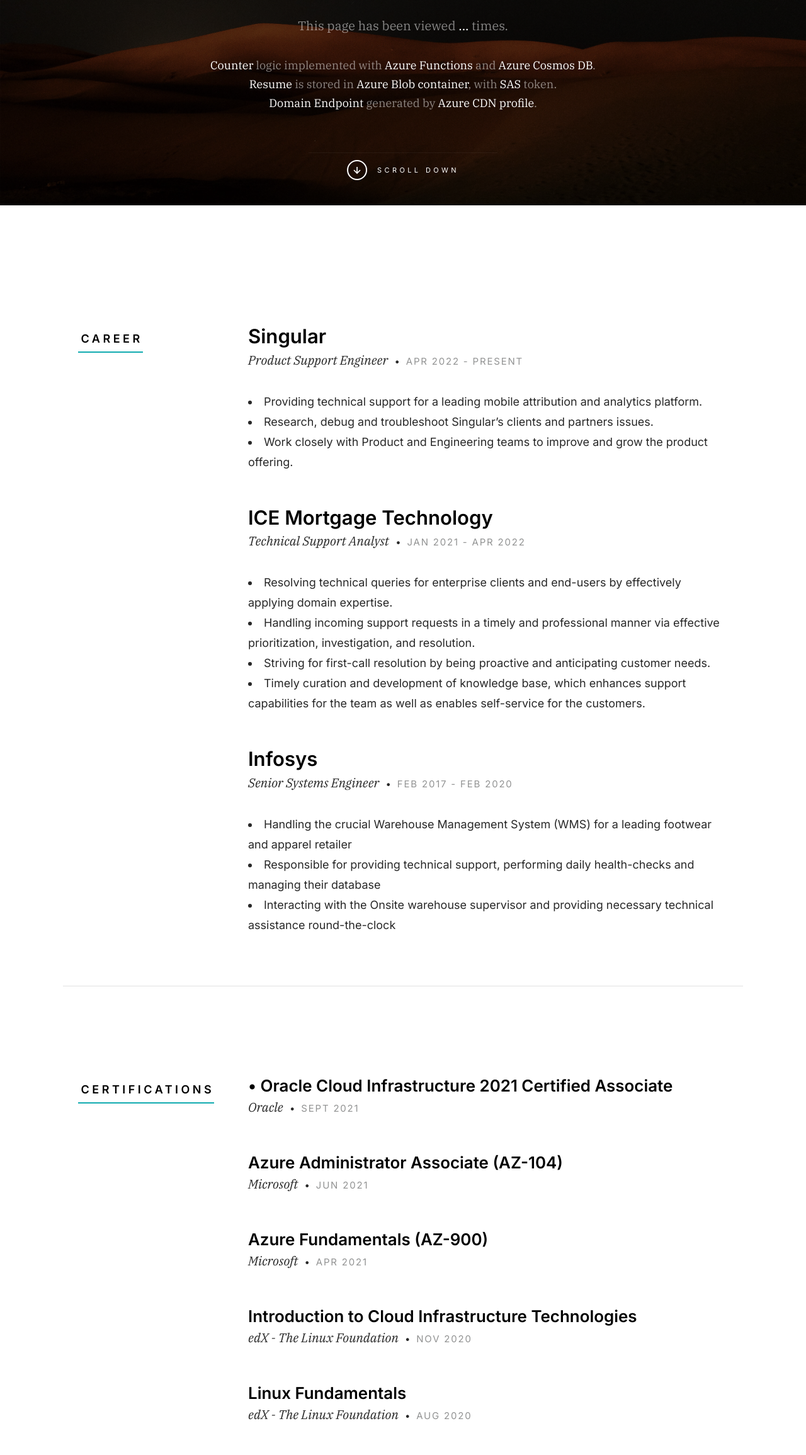
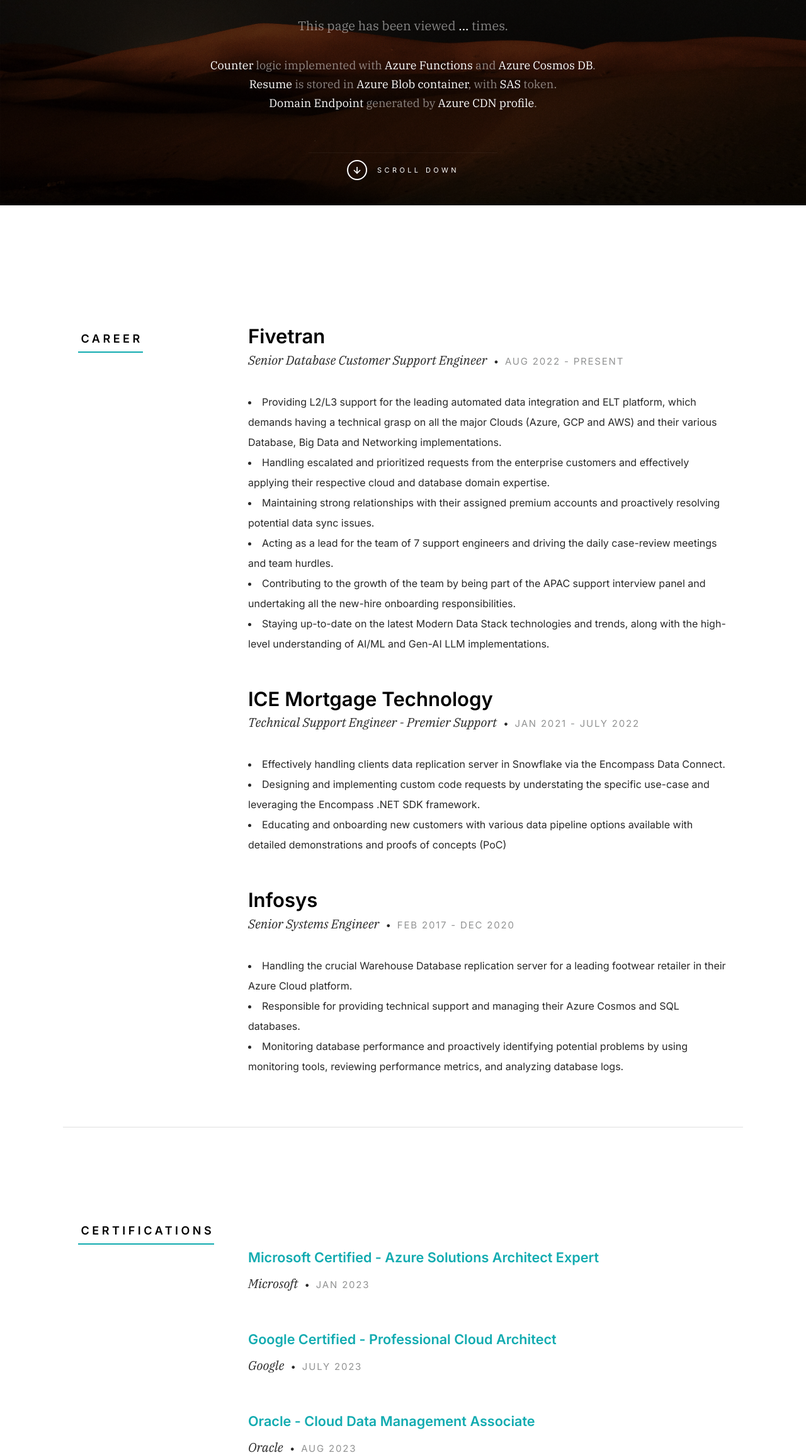
Before and after one commit to Gayaz-Ahmed/azure-resume, a plain HTML site: page frontend/index.html in a window 1280 px wide. Shown: the part 490-2800 px from the top of the page at 63% size. Drawn offline with Linux system fonts and the light colour scheme; no server answers.

Commit message:
updated index.html

```diff
--- a/frontend/index.html
+++ b/frontend/index.html
@@ -33,13 +33,11 @@
 
 <body id="top" class="ss-preload">
 
-
     <!-- preloader
     ================================================== -->
     <div id="preloader">
         <div id="loader"></div>
     </div>
-
 
     <!-- header
     ================================================== -->
@@ -62,7 +60,6 @@
         </a>
     </header> <!-- end s-header -->
 
-
     <!-- hero
     =========================== -->
     <section id="hero" class="s-hero target-section">
@@ -71,29 +68,30 @@
 
         <div class="row s-hero__content">
             <div class="column">
-
                 <div class="s-hero__content-about">
 
-                    <h1>Hi.. I'm Gayaz</h1>
+                    <h1>Hi.. I'm Gayaz Ahmed</h1>
 
                     <h3>
-                    I'm Currently working as a <span>Product Support Engineer</span> at </br>
-                    <span><a href="https://www.singular.net" target="_blank" rel="noopener noreferrer">Singular</a></span> - a leading mobile attribution platform</br>
+                    I'm Currently working as a <span>Senior Database CSE</span> at </br>
+                    <span><a href="https://www.fivetran.com/" target="_blank" rel="noopener noreferrer">Fivetran</a></span> - a leading automated data integration and ELT platform</br>
                     </br>
-                    I'm a <span><a href="https://www.credly.com/badges/cfe279cc-bd68-42b3-a240-cffe5fa162d8" target="_blank" rel="noopener noreferrer">Microsoft Certified Azure Administrator</a></span> and I built this page as part of the
-                    <span><a href="https://acloudguru.com/blog/engineering/cloudguruchallenge-your-resume-in-azure" target="_blank" rel="noopener noreferrer"> A Cloud Guru - Azure Resume Challenge.</a></span>
+                    I'm a <span><a href="https://www.credly.com/badges/9f69fe17-b42d-4e86-98cf-0302ace9f43d" target="_blank" rel="noopener noreferrer">Multi Cloud Solutions Architect</a></span>
+                    with <span>7+ years</span> of experience with managing and supporting <span>scalable data-driven solutions</span>.
                 </br>
             </br>
 
                     <div class="s-hero__content-social">
-                        <a href="https://www.linkedin.com/in/gayaz-ahmed-mohammad/" target="_blank" rel="noopener noreferrer"><i class="fab fa-linkedin" aria-hidden="true"></i></a>
+                        <a href="https://www.linkedin.com/in/gayaz-ahmed-md/" target="_blank" rel="noopener noreferrer"><i class="fab fa-linkedin" aria-hidden="true"></i></a>
                         <a href="https://github.com/Gayaz-Ahmed/azure-resume" target="_blank" rel="noopener noreferrer"><i class="fab fa-github" aria-hidden="true"></i></a>
                     </div>
                 </br>
             </br>
                 <p>This page has been viewed <a id="counter">...</a> times.</p>
 
-            <!--<p class="mb-0 visitor">Page View: <span id="visitor-num">Loading...</span></p>   -->
+                <!-- <p>and this page has been viewed <a id="counter"></a> times :) </p>  -->
+            <!--<p class="mb-0 visitor">Page View: <span id="visitor-num">Loading...</span></p>  -->
+
 
             <p style="font-size:18px">
                 <span>Counter</span> logic implemented with <span>Azure Functions </span>and <span>Azure Cosmos DB</span>.
@@ -101,10 +99,8 @@
             <br><span>Domain Endpoint</span> generated by <span>Azure CDN profile</span>.</p>
 
                 </div> <!-- end s-hero__content-about -->
-
             </div>
         </div> <!-- s-hero__content -->
-
 
         <div class="s-hero__scroll">
             <a href="#career" class="s-hero__scroll-link smoothscroll">
@@ -115,9 +111,7 @@
             </a>
         </div> <!-- s-hero__scroll -->
 
-
     </section> <!-- end s-hero -->
-
 
     <!-- career
     ================================================== -->
@@ -132,20 +126,24 @@
                 <div class="resume-block">
 
                     <div class="resume-block__header">
-                        <h4 class="h3">Singular</h4>
+                        <h4 class="h3">Fivetran</h4>
                         <p class="resume-block__header-meta">
-                            <span>Product Support Engineer</span>
+                            <span>Senior Database Customer Support Engineer</span>
                             <span class="resume-block__header-date">
-                                Apr 2022 - Present
+                                Aug 2022 - Present
                             </span>
                         </p>
                     </div>
 
                     <p>
-                        <li>Providing technical support for a leading mobile attribution and analytics platform.</li>
-                        <li>Research, debug and troubleshoot Singular’s clients and partners issues.</li>
-                        <li>Work closely with Product and Engineering teams to improve and grow the product offering.</li>
+                        <li style="font-size:16px">Providing L2/L3 support for the leading automated data integration and ELT platform, which demands having a technical grasp on all the major Clouds (Azure, GCP and AWS) and their various Database, Big Data and Networking implementations.</li>
+                        <li style="font-size:16px">Handling escalated and prioritized requests from the enterprise customers and effectively applying their respective cloud and database domain expertise.</li>
+                        <li style="font-size:16px">Maintaining strong relationships with their assigned premium accounts and proactively resolving potential data sync issues.</li>
+                        <li style="font-size:16px">Acting as a lead for the team of 7 support engineers and driving the daily case-review meetings and team hurdles.</li>
+                        <li style="font-size:16px">Contributing to the growth of the team by being part of the APAC support interview panel and undertaking all the new-hire onboarding responsibilities.</li>
+                        <li style="font-size:16px">Staying up-to-date on the latest Modern Data Stack technologies and trends, along with the high-level understanding of AI/ML and Gen-AI LLM implementations.</li>
                     </p>
+
 
                 </div> <!-- end resume-block -->
 
@@ -154,18 +152,17 @@
                     <div class="resume-block__header">
                         <h4 class="h3">ICE Mortgage Technology</h4>
                         <p class="resume-block__header-meta">
-                            <span>Technical Support Analyst</span>
+                            <span>Technical Support Engineer - Premier Support</span>
                             <span class="resume-block__header-date">
-                                Jan 2021 - Apr 2022
+                                Jan 2021 - July 2022
                             </span>
                         </p>
                     </div>
 
                     <p>
-                        <li>Resolving technical queries for enterprise clients and end-users by effectively applying domain expertise.</li>
-                        <li>Handling incoming support requests in a timely and professional manner via effective prioritization, investigation, and resolution.</li>
-                        <li>Striving for first-call resolution by being proactive and anticipating customer needs.</li>
-                        <li>Timely curation and development of knowledge base, which enhances support capabilities for the team as well as enables self-service for the customers.</li>
+                        <li style="font-size:16px">Effectively handling clients data replication server in Snowflake via the Encompass Data Connect.</li>
+                        <li style="font-size:16px">Designing and implementing custom code requests by understating the specific use-case and leveraging the Encompass .NET SDK framework.</li>
+                        <li style="font-size:16px">Educating and onboarding new customers with various data pipeline options available with detailed demonstrations and proofs of concepts (PoC)</li>
                     </p>
 
                 </div> <!-- end resume-block -->
@@ -177,15 +174,15 @@
                         <p class="resume-block__header-meta">
                             <span>Senior Systems Engineer</span>
                             <span class="resume-block__header-date">
-                                Feb 2017 - Feb 2020
+                                Feb 2017 - Dec 2020
                             </span>
                         </p>
                     </div>
 
                     <p>
-                        <li>Handling the crucial Warehouse Management System (WMS) for a leading footwear and apparel retailer</li>
-                        <li>Responsible for providing technical support, performing daily health-checks and managing their database</li>
-                        <li>Interacting with the Onsite warehouse supervisor and providing necessary technical assistance round-the-clock</li>
+                        <li style="font-size:16px">Handling the crucial Warehouse Database replication server for a leading footwear retailer in their Azure Cloud platform.</li>
+                        <li style="font-size:16px">Responsible for providing technical support and managing their Azure Cosmos and SQL databases.</li>
+                        <li style="font-size:16px">Monitoring database performance and proactively identifying potential problems by using monitoring tools, reviewing performance metrics, and analyzing database logs.</li>
                     </p>
 
                 </div> <!-- end resume-block -->
@@ -207,11 +204,11 @@
                 <div class="resume-block">
 
                     <div class="resume-block__header">
-                        <h4>•	Oracle Cloud Infrastructure 2021 Certified Associate</h4>
+                        <h5> <span> <a href="https://www.credly.com/badges/9f69fe17-b42d-4e86-98cf-0302ace9f43d" target="_blank" rel="noopener noreferrer">Microsoft Certified - Azure Solutions Architect Expert </a> </span></h5>
                         <p class="resume-block__header-meta">
-                            <span>Oracle</span>
+                            <span>Microsoft</span>
                             <span class="resume-block__header-date">
-                                Sept 2021
+                                Jan 2023
                             </span>
                         </p>
                     </div>
@@ -221,11 +218,12 @@
                 <div class="resume-block">
 
                     <div class="resume-block__header">
-                        <h4> Azure Administrator Associate (AZ-104)</h4>
+                        <h5><span> <a href="https://google.accredible.com/cac5bb3a-4a1d-477d-86c0-1c5e020aa51c?key=2d073b92edc82ddf36c127be2218c6f5ab1d8094fdc8b25806a35ed5996d9e9e" target="_blank" rel="noopener noreferrer">
+                            Google Certified - Professional Cloud Architect </a> </span></h5>
                         <p class="resume-block__header-meta">
-                            <span>Microsoft</span>
+                            <span>Google</span>
                             <span class="resume-block__header-date">
-                                Jun 2021
+                                July 2023
                             </span>
                         </p>
                     </div>
@@ -235,23 +233,25 @@
                 <div class="resume-block">
 
                     <div class="resume-block__header">
-                        <h4>Azure Fundamentals (AZ-900)</h4>
+                    <h5><span> <a href="https://catalog-education.oracle.com/pls/certview/sharebadge?id=23166F4C0A2A3A76739DCE1E9E690854676E2CCDE37718094B6B12308D223230" target="_blank" rel="noopener noreferrer">
+                        Oracle - Cloud Data Management Associate</a> </span></h5>
                         <p class="resume-block__header-meta">
-                            <span>Microsoft</span>
+                            <span>Oracle</span>
                             <span class="resume-block__header-date">
-                                Apr 2021
+                                Aug 2023
                             </span>
                         </p>
                     </div>
 
                 </div> <!-- end resume-block -->
 
-                <div class="resume-block">
+                <!-- <div class="resume-block">
 
                     <div class="resume-block__header">
-                        <h4>Introduction to Cloud Infrastructure Technologies</h4>
+                        <h5><span> <a href="https://www.credly.com/badges/9f69fe17-b42d-4e86-98cf-0302ace9f43d" target="_blank" rel="noopener noreferrer">
+                            Microsoft Certified - Azure Solutions Architect Expert </a> </span></h5>
                         <p class="resume-block__header-meta">
-                            <span>edX - The Linux Foundation</span>
+                            <span>Databricks</span>
                             <span class="resume-block__header-date">
                                 Nov 2020
                             </span>
@@ -263,7 +263,8 @@
                  <div class="resume-block">
 
                     <div class="resume-block__header">
-                        <h4>Linux Fundamentals</h4>
+                       <h5><span> <a href="https://www.credly.com/badges/9f69fe17-b42d-4e86-98cf-0302ace9f43d" target="_blank" rel="noopener noreferrer">
+                            Microsoft Certified - Azure Solutions Architect Expert </a> </span></h5>
                         <p class="resume-block__header-meta">
                             <span>edX - The Linux Foundation</span>
                             <span class="resume-block__header-date">
@@ -272,7 +273,7 @@
                         </p>
                     </div>
 
-                 </div>
+                 </div> -->
         </div> <!-- s-resume__section -->
 
 
@@ -284,11 +285,19 @@
     <h5>Skills : </h5>
 
 <P><pre>
-Programming	:	.NET Core, C#, Python
-Scripting	:	Bash, PowerShell, Azure CLI
-Networking	:	TCP/IP, DNS, VPN, NAT, DHCP
-Virtualization	:	VirtualBox, VMware, Hyper-V
-Troubleshooting	:	Ping, Tracert, Netstat, Wireshark, Fiddler
+<!--
+In Memory databases :   Redis
+-->
+Cloud               :   Microsoft Azure, Google Cloud Platform
+Programming         :   Java, Python, .NET C#
+SQL databases       :   PostgreSQL, MySQL, SQL Server
+NoSQL databases     :   MongoDB, CosmosDB
+Warehouses          :   Snowflake, BigQuery, Redshift
+Data Lakes          :   OneLake, Databricks, S3 Datalake
+Streaming Platforms :   Apache Kafka, Confluent
+Logs                :   Splunk, New Relic, Datadog
+AI/ML               :   Azure OpenAI, Google Vertex AI
+OpenSource LLMs     :   Open LLaMA, Mossaic ML
 </pre></p>
 
 
@@ -297,7 +306,7 @@ Troubleshooting	:	Ping, Tracert, Netstat, Wireshark, Fiddler
     ================================================== -->
     <section id="resume">
     <h5>Resume : </h5>
-        <p>To download my resume in pdf, <a href="https://myresumepdf.blob.core.windows.net/my-resume-pdf/Gayaz%20Ahmed%20-%20Cloud%20Support%20Resume.pdf?sp=r&st=2022-05-01T13:09:28Z&se=2022-12-30T21:09:28Z&spr=https&sv=2020-08-04&sr=b&sig=La5SLcclAbLQZmMf%2BwXzpSgj8TrCiLKGtYwsXYP%2FJNw%3D" target="_blank" rel="noopener noreferrer">click here.</a></p>
+        <p>To download my resume in pdf, <a href="https://myresumepdf.blob.core.windows.net/myresume/New%20Copy%20of%20Resume.pdf?sp=r&st=2023-11-03T19:46:35Z&se=2024-12-31T03:46:35Z&sv=2022-11-02&sr=b&sig=yhaoQcxUW8zuZZcL41MXqzE5vAW7cpI8sZzTWVTTPcw%3D" target="_blank" rel="noopener noreferrer">click here.</a></p>
 
 
     <!-- contact
@@ -319,7 +328,7 @@ Troubleshooting	:	Ping, Tracert, Netstat, Wireshark, Fiddler
 
 
             <div class="column large-7 medium-6 w-1000-stack ss-copyright">
-                <span>© Copyright Ceevee 2022</span>
+                <span>© Copyright Ceevee 2023</span>
                 <span>Design by <a href="https://www.styleshout.com/">StyleShout</a></span>
             </div>
         </div>
```
